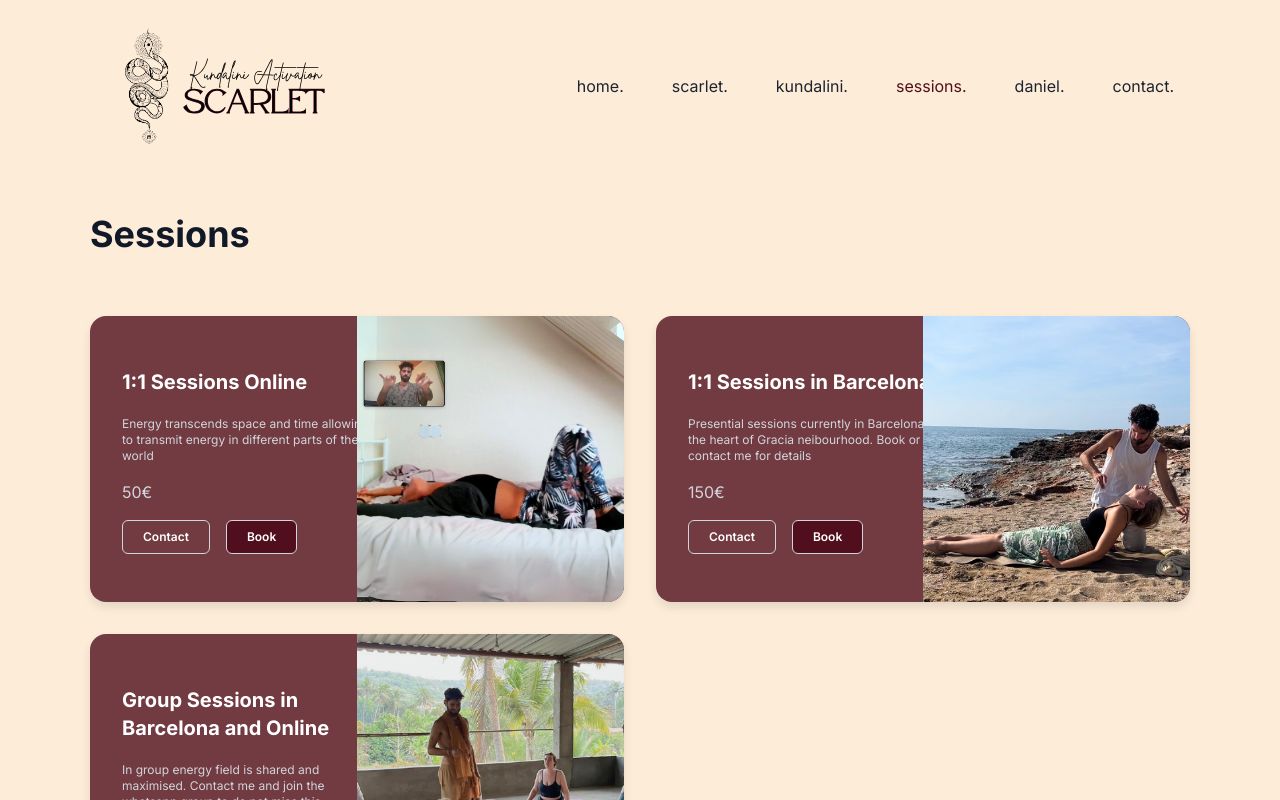
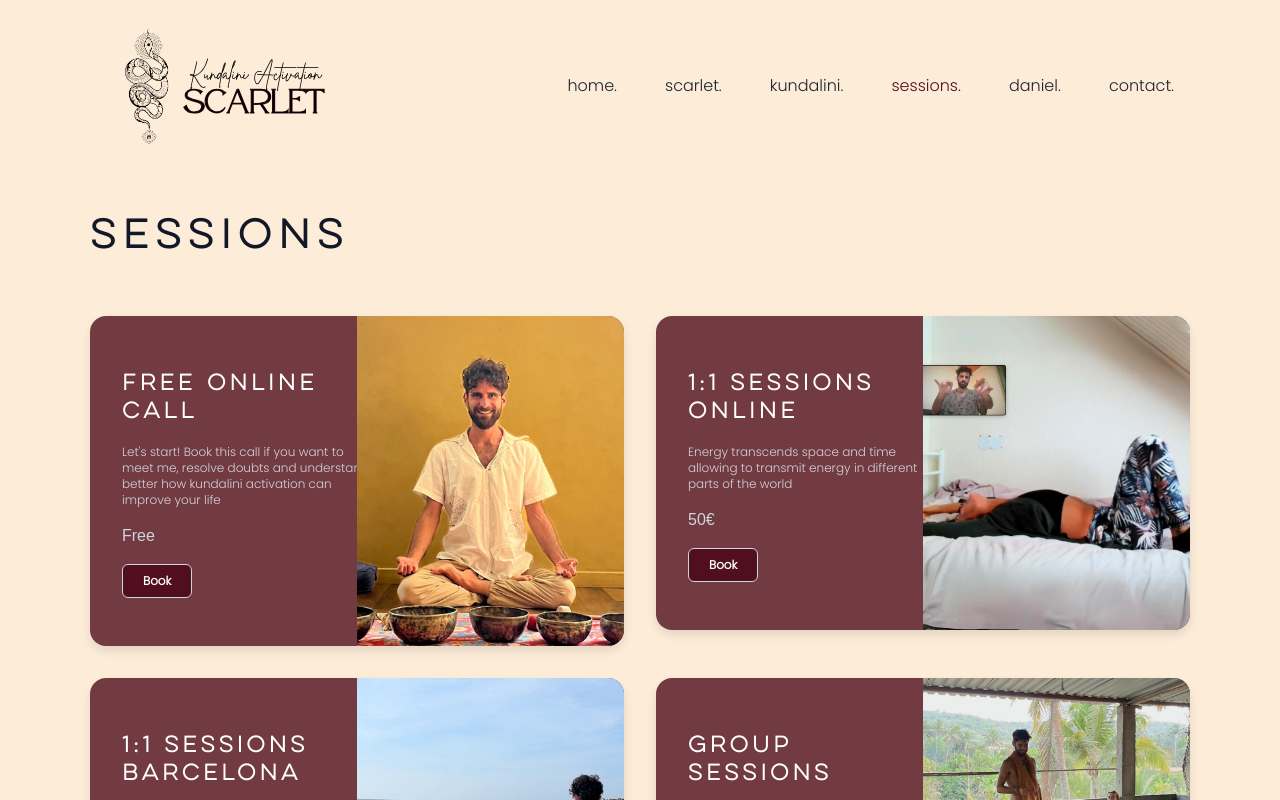
Before and after one commit to danieltolmon/awaken-scarlet-fe, a Next.js app: page /sessions in a window 1280 px wide. Shown: the top 800 px of the page. Built offline with nearby package versions, Linux system fonts and the light colour scheme.

Commit message:
add fonts

```diff
--- a/src/app/layout.tsx
+++ b/src/app/layout.tsx
@@ -3,26 +3,43 @@
 import Footer from "@/components/Footer";
 import Header from "@/components/Header";
 import ScrollToTop from "@/components/ScrollToTop";
-import { Inter } from "next/font/google";
+import { Poppins } from "next/font/google";
+import localFont from 'next/font/local'
 import "node_modules/react-modal-video/css/modal-video.css";
 import "../styles/index.css";
 
-const inter = Inter({ subsets: ["latin"] });
+const atteron = localFont({
+  src: '../../public/fonts/Atteron.ttf',
+  variable: '--font-atteron',
+  display: 'swap'
+})
+const brittany = localFont({
+  src: '../../public/fonts/BrittanySignature.ttf',
+  variable: '--font-brittany',
+  display: 'swap',
+})
+const luto = localFont({
+  src: '../../public/fonts/Luto.ttf',
+  variable: '--font-luto',
+  display: 'swap',
+})
+const quicksand = Poppins({ subsets: ["latin"], weight: '300', variable: '--font-quicksand', display: 'swap', });
 
 export default function RootLayout({
   children,
 }: {
   children: React.ReactNode;
 }) {
+
   return (
-    <html suppressHydrationWarning lang="en">
+    <html suppressHydrationWarning lang="en" className={`${atteron.variable} ${brittany.variable} ${luto.variable} ${quicksand.variable}`}>
       {/*
         <head /> will contain the components returned by the nearest parent
         head.js. Find out more at https://beta.nextjs.org/docs/api-reference/file-conventions/head
       */}
       <head />
-
-      <body className={`bg-light dark:bg-black ${inter.className}`}>
+      {/* <body className={`bg-light dark:bg-black ${inter.className}`}> */}
+      <body className={`bg-light dark:bg-black  }`}>
         <Providers>
           <Header />
           {children}
--- a/src/components/Contact/index.tsx
+++ b/src/components/Contact/index.tsx
@@ -21,14 +21,14 @@ const Contact = () => {
             <div
               className="lg:mr-4 mr-0"
             >
-              <h2 className="mb-2 text-center text-3xl font-bold !leading-tight text-black dark:text-white sm:text-4xl md:text-[45px]">
+              <h2 className="font-luto mb-2 text-center text-3xl font-bold !leading-tight text-black dark:text-white sm:text-4xl md:text-[45px]">
                 Contact
               </h2>
-              <p className="text-base !leading-relaxed text-black md:text-lg text-center">Let&apos;s awaken together</p>
+              <p className="font-quicksand text-base !leading-relaxed text-black md:text-lg text-center">Let&apos;s awaken together</p>
             </div>
 
 
-            <div className="flex flex-col gap-12 items-start lg:mt-24 mt-16 lg:ml-24 xs:ml-16 ml-0">
+            <div className="font-quicksand flex flex-col gap-12 items-start lg:mt-24 mt-16 lg:ml-24 xs:ml-16 ml-0">
               <Link
                 href="https://wa.me/34692461556"
                 aria-label="social-link"
@@ -54,7 +54,7 @@ const Contact = () => {
                 aria-label="social-link"
                 target="_blank"
                 rel="noopener noreferrer"
-                className="underline flex items-center gap-2  mr-3 text-black duration-300 hover:text-primary dark:text-black-dark dark:hover:text-primary"
+                className="font-quicksand underline flex items-center gap-2  mr-3 text-black duration-300 hover:text-primary dark:text-black-dark dark:hover:text-primary"
               >
                 <svg xmlns="http://www.w3.org/2000/svg"
                   width="26"
@@ -73,7 +73,7 @@ const Contact = () => {
                 aria-label="social-link"
                 target="_blank"
                 rel="noopener noreferrer"
-                className="underline flex items-center gap-2 mr-3 text-black duration-300 hover:text-primary dark:text-black-dark dark:hover:text-primary"
+                className="font-quicksand underline flex items-center gap-2 mr-3 text-black duration-300 hover:text-primary dark:text-black-dark dark:hover:text-primary"
               >
                 <svg xmlns="http://www.w3.org/2000/svg"
                   width="30"
--- a/src/components/Daniel/index.tsx
+++ b/src/components/Daniel/index.tsx
@@ -10,21 +10,22 @@ const Daniel = () => {
             <div className="w-full px-4 lg:w-1/2">
 
               <div
-                className="mr-4"
+                className="mr-4 mb-16 lg:mb-0"
               >
-                <h2 className="mb-4 text-center text-3xl font-bold !leading-tight text-black dark:text-white sm:text-4xl md:text-[45px]">
+                <h2 className="font-luto mb-4 text-center text-3xl font-bold !leading-tight text-black dark:text-white sm:text-4xl md:text-[45px]">
                   Daniel
                 </h2>
-                <p className="text-base text-justify !leading-relaxed text-body-color md:text-lg">
+                <p className="font-quicksand text-base text-justify !leading-relaxed text-body-color md:text-lg">
                   I have always had a deep sensitivity to the energies that flow through and around us. Over the years, this awareness has expanded into a profound understanding of how energy shapes our experiences and connects us to the greater universe. I now work as a Kundalini activator, helping others tap into their inner energy to awaken deeper levels of consciousness and personal transformation.
                   <br /><br />
                   In this role, I guide people on their spiritual journeys, facilitating the release of old patterns and helping them align with their true selves. My work is about empowering others to harness their energy, embrace change, and unlock their highest potential.
                   <br /><br />
                   I have always had a deep sensitivity to the energies that flow through and around us. Over the years, this awareness has expanded into a profound understanding of how energy shapes our experiences and connects us to the greater universe. I now work as a Kundalini activator, helping others tap into their inner energy to awaken deeper levels of consciousness and personal transformation.
-                  <br /><br />
-                  In this role, I guide people on their spiritual journeys, facilitating the release of old patterns and helping them align with their true selves. My work is about empowering others to harness their energy, embrace change, and unlock their highest potential.
 
                 </p>
+                {/* <h2 className="mt-8 text-end font-brittany mb-4 text-3xl font-bold !leading-tight text-black dark:text-white sm:text-4xl md:text-[45px]">
+                  Daniel
+                </h2> */}
               </div>
 
 
--- a/src/components/Header/index.tsx
+++ b/src/components/Header/index.tsx
@@ -105,7 +105,7 @@ const Header = () => {
                         {menuItem.path ? (
                           <Link
                             href={menuItem.path}
-                            className={`flex py-2 text-base lg:mr-0 lg:inline-flex lg:px-0 lg:py-6 ${usePathName === menuItem.path
+                            className={`font-quicksand flex py-2 text-base lg:mr-0 lg:inline-flex lg:px-0 lg:py-6 ${usePathName === menuItem.path
                               ? "text-primary dark:text-white"
                               : "text-dark hover:text-primary dark:text-white/70 dark:hover:text-white"
                               }`}
--- a/src/components/Hero/index.tsx
+++ b/src/components/Hero/index.tsx
@@ -12,22 +12,22 @@ const Hero = () => {
           <div className="-mx-4 flex flex-wrap items-center">
             <div className="w-full px-4">
               <div className="mx-auto max-w-[800px] text-left">
-                <h1 className="mb-2 text-3xl font-bold leading-tight text-black dark:text-white sm:text-4xl sm:leading-tight md:text-5xl md:leading-tight">
+                <h1 className="font-luto mb-2 text-3xl font-bold leading-tight text-black dark:text-white sm:text-4xl sm:leading-tight md:text-5xl md:leading-tight">
                   Kundalini Activations
                 </h1>
-                <p className="mb-12 text-base !leading-relaxed text-body-color dark:text-body-color-dark sm:text-lg md:text-xl">
+                <p className="font-quicksand mb-12 text-base !leading-relaxed text-body-color dark:text-body-color-dark sm:text-lg md:text-xl">
                   Awaken Your Inner Energy and Transform Your Life
                 </p>
                 <div className="flex flex-col items-center justify-start space-y-4 sm:flex-row sm:space-x-4 sm:space-y-0">
                   <Link
                     href="/sessions"
-                    className="rounded-md bg-primary px-8 py-4 text-base font-semibold text-white duration-300 ease-in-out hover:bg-primary/80"
+                    className="font-quicksand rounded-md bg-primary px-8 py-4 text-base font-semibold text-white duration-300 ease-in-out hover:bg-primary/80"
                   >
                     Book your Session
                   </Link>
                   <Link
                     href="/kundalini"
-                    className="inline-block rounded-md bg-black px-8 py-4 text-base font-semibold text-white duration-300 ease-in-out hover:bg-black/90 dark:bg-white/10 dark:text-white dark:hover:bg-white/5"
+                    className="font-quicksand inline-block rounded-md bg-black px-8 py-4 text-base font-semibold text-white duration-300 ease-in-out hover:bg-black/90 dark:bg-white/10 dark:text-white dark:hover:bg-white/5"
                   >
                     What is Kundalini Activation ?
                   </Link>
--- a/src/components/Quote/index.tsx
+++ b/src/components/Quote/index.tsx
@@ -2,12 +2,14 @@
 const Quote = () => {
   return (
     <>
-      <section id="quote" className="py-16 md:py-20 lg:py-28 bg-primary">
+      <section id="quote" className="py-10 md:py-20 lg:py-20 bg-primary">
         <div className="container">
-          <h2 className="mb-4 text-2xl font-bold !leading-tight text-center text-light dark:text-white sm:text-4xl md:text-[45px]">
-            When consciousness ~ Shiva
-            <br />Witness and worships devine energy ~ Shakti,
-            <br />Kundalini awakens, healing and dancing
+          <h2 className="font-quicksand mb-4 text-2xl sm:text-4xl md:text-[45px] font-bold !leading-tight text-center text-light dark:text-white ">
+            When consciousness ~ <span className="font-quicksand">Shiva</span>
+            <br />Witness and worships devine energy ~ <span className="font-quicksand">Shakti</span>
+            <br />Kundalini awakens, dancing and healing
+            <br />
+            <span className="font-brittany text-xl sm:text-3xl md:text-[38px]">Daniel</span>
           </h2>
           {/* <i className="mb-4 mx-auto text-base text-center text-light dark:text-white">~ Daniel</i> */}
         </div>
--- a/src/components/Scarlet/index.tsx
+++ b/src/components/Scarlet/index.tsx
@@ -9,8 +9,8 @@ const Scarlet = () => {
 
           <div className="w-full flex-col justify-start lg:items-start items-center gap-10 inline-flex">
             <div className="w-full flex-col justify-start lg:items-start items-center gap-4 flex">
-              <h2 className="text-gray-900 text-4xl font-bold font-manrope  text-center">Scarlet</h2>
-              <p className="text-gray-500 text-base font-normal leading-relaxed  text-justify">
+              <h2 className="font-luto text-gray-900 text-4xl font-bold font-manrope  text-center">SCARLET</h2>
+              <p className="font-quicksand text-gray-500 text-base font-normal leading-relaxed  text-justify">
                 <b>Welcome to Scarlet,</b> a transformative journey dedicated to awakening the power of Kundalini energy within you. Our mission is to guide you through a profound exploration of self-discovery, healing, and spiritual awakening.
                 <br />  <br />
                 The name Scarlet reflects the vibrant energy and transformative potential that lies at the heart of our practice. It ignites passion and vitality, to evoke the fire of transformation within you, helping you rise above limiting beliefs and embrace your true essence.
@@ -21,7 +21,7 @@ const Scarlet = () => {
             </div>
             <Link
               href="/kundalini"
-              className="rounded-md bg-primary px-8 py-4 text-base font-semibold text-white duration-300 ease-in-out hover:bg-primary/80"
+              className="font-quicksand rounded-md bg-primary px-8 py-4 text-base font-semibold text-white duration-300 ease-in-out hover:bg-primary/80"
             >
               What is Kundalini Activation ?
             </Link>
--- a/src/components/Sessions/index.tsx
+++ b/src/components/Sessions/index.tsx
@@ -17,7 +17,7 @@ const Sessions: FunctionComponent<Props> = ({ isPage }) => {
           <div className="mx-auto max-w-7xl px-4 sm:px-6 lg:px-8 ">
           </div>
           <div className="mb-14 text-center ">
-            <h2 className="text-4xl text-left font-bold text-gray-900 leading-[3.25rem] mb-6 max-w-max ">
+            <h2 className="font-luto text-4xl text-left font-bold text-gray-900 leading-[3.25rem] mb-6 max-w-max ">
               Sessions
             </h2>
           </div>
@@ -26,21 +26,22 @@ const Sessions: FunctionComponent<Props> = ({ isPage }) => {
             {sessions.map(session => <div key={session.id} className="relative w-full h-auto md:col-span-2">
               <div className="bg-primary/80 shadow-two border-black border-solid rounded-2xl flex  justify-between flex-row flex-wrap cursor-pointer">
                 <div className="p-5 xl:p-8 w-full md:w-1/2 flex flex-col justify-between">
-                  <h3 className="text-lg font-bold xl:text-xl text-white py-5 w-full xl:w-64">
+                  <h3 className="font-luto text-lg font-bold xl:text-xl text-white py-5 w-full xl:w-64">
                     {session.title}
                   </h3>
-                  <p className="text-xs font-normal text-gray-300 w-full mb-4 xl:w-64">
+                  <p className="font-quicksand text-xs font-normal text-gray-300 w-full mb-4 xl:w-64">
                     {session.description}
                   </p>
                   <p className="text-md font-normal text-gray-300 w-full mb-4 xl:w-64">
                     {session.price}
                   </p>
                   <div className='flex gap-4 mb-4'>
-                    <Link href='/contact' className=" py-2 px-5 border border-solid border-gray-300 rounded-md gap-2 text-xs text-white font-semibold flex items-center justify-between transition-all duration-500 hover:bg-white/5">
-                      Contact
-                    </Link>
-                    {session.booking &&
-                      <Link href={session.bookingLink} target='_blank' className="bg-primary py-2 px-5 border border-solid border-gray-300 rounded-md gap-2 text-xs text-white font-semibold flex items-center justify-between transition-all duration-500 hover:bg-white/5">
+                    {!session.booking ?
+                      <Link href='/contact' className="font-quicksand py-2 px-5 border border-solid border-gray-300 rounded-md gap-2 text-xs text-white font-semibold flex items-center justify-between transition-all duration-500 hover:bg-white/5">
+                        Contact
+                      </Link>
+                      :
+                      <Link href={session.bookingLink} target='_blank' className="font-quicksand bg-primary py-2 px-5 border border-solid border-gray-300 rounded-md gap-2 text-xs text-white font-semibold flex items-center justify-between transition-all duration-500 hover:bg-white/5">
                         Book
                       </Link>}
                   </div>
--- a/src/components/Sessions/sessionsData.tsx
+++ b/src/components/Sessions/sessionsData.tsx
@@ -3,6 +3,17 @@ import { Session } from "@/types/session";
 const sessionsData: Session[] = [
   {
     id: 1,
+    title: 'Free Online Call',
+    description: "Let's start! Book this call if you want to meet me, resolve doubts and understand better how kundalini activation can improve your life",
+    price: 'Free',
+    imageURL: '/images/sessions/free.png',
+
+
+    booking: true,
+    bookingLink: 'https://tidycal.com/danielawakenscarlet/free-call'
+  },
+  {
+    id: 2,
     title: '1:1 Sessions Online',
     description: 'Energy transcends space and time allowing to transmit energy in different parts of the world',
     price: '50€',
@@ -12,8 +23,8 @@ const sessionsData: Session[] = [
     bookingLink: 'https://tidycal.com/danielawakenscarlet/online'
   },
   {
-    id: 2,
-    title: '1:1 Sessions in Barcelona',
+    id: 3,
+    title: '1:1 Sessions Barcelona',
     description: 'Presential sessions currently in Barcelona. In the heart of Gracia neibourhood. Book or contact me for details',
     price: '150€',
     imageURL: '/images/sessions/presential.png',
@@ -23,14 +34,14 @@ const sessionsData: Session[] = [
     bookingLink: 'https://tidycal.com/danielawakenscarlet/in-person'
   },
   {
-    id: 3,
-    title: 'Group Sessions in Barcelona and Online',
-    description: 'In group energy field is shared and maximised. Contact me and join the whatsapp group to do not miss this experience',
+    id: 4,
+    title: 'Group Sessions',
+    description: 'In group energy field is shared and maximised. Contact me to know when is the next event',
     price: '50€',
     imageURL: '/images/sessions/group.png',
 
 
     booking: false,
-  }
+  },
 ];
 export default sessionsData;
--- a/src/styles/index.css
+++ b/src/styles/index.css
@@ -3,10 +3,6 @@
 @tailwind base;
 @tailwind components;
 
-@font-face {
-  font-family: 'atteron';
-  src: local('atteron'), url(/fonts/Atteron.ttf) format('ttf');
-}
 
 @tailwind utilities;
 
@@ -18,7 +14,7 @@
 
 @layer base {
   body {
-    font-family: "atteron", "Inter", sans-serif;
+    font-family: "Quicksand", sans-serif;
   }
 }
 
--- a/tailwind.config.js
+++ b/tailwind.config.js
@@ -39,6 +39,12 @@ module.exports = {
       // => @media (min-width: 1400px) { ... }
     },
     extend: {
+      fontFamily: {
+        atteron: ['var(--font-atteron)'],
+        brittany: ['var(--font-brittany)'],
+        luto: ['var(--font-luto)'],
+        quicksand: ['var(--font-quicksand)'],
+      },
       colors: {
         current: "currentColor",
         transparent: "transparent",
```
Also changed, not shown: public/fonts/Luto.ttf (added), public/images/sessions/free.png (added).
